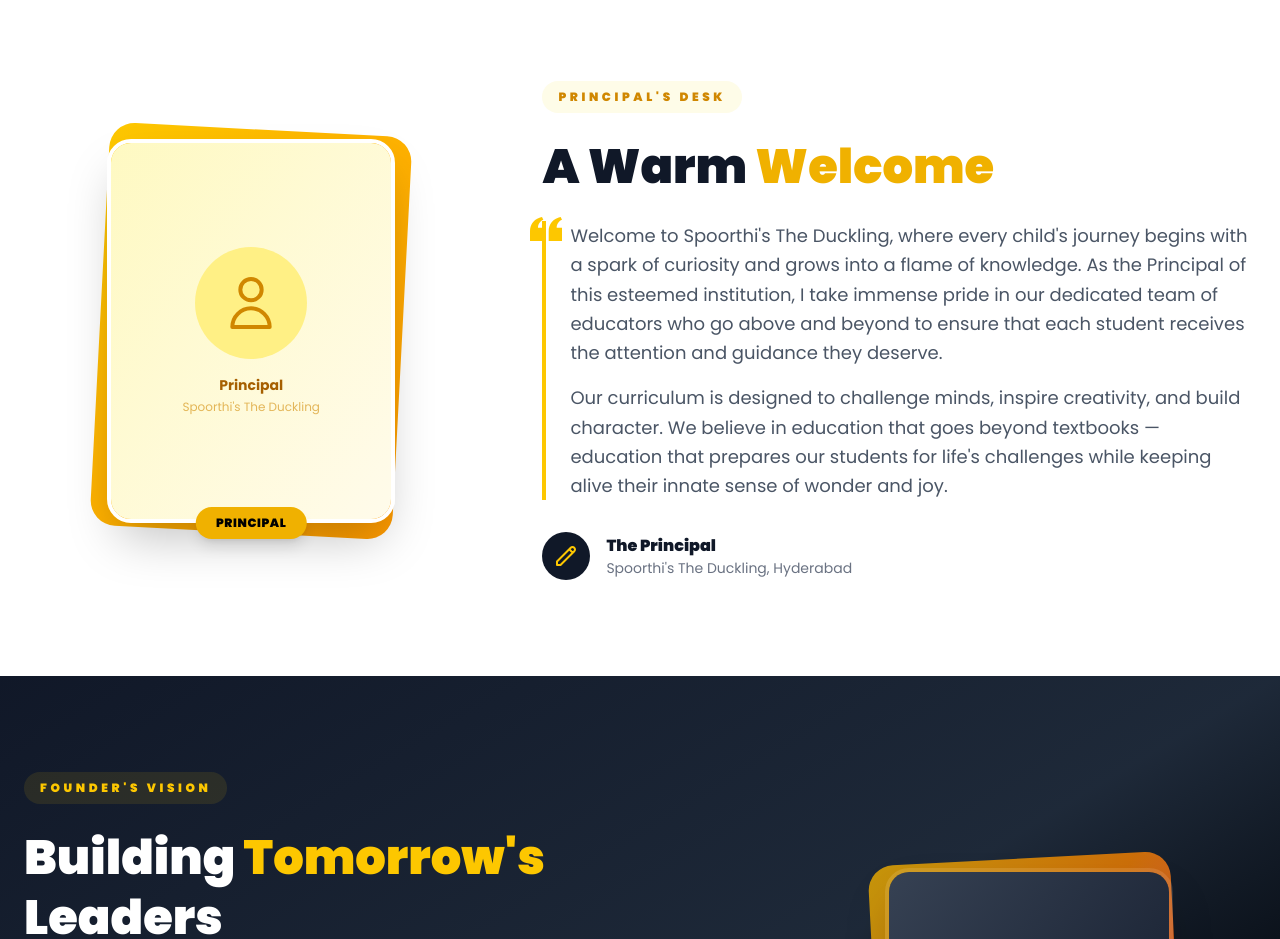
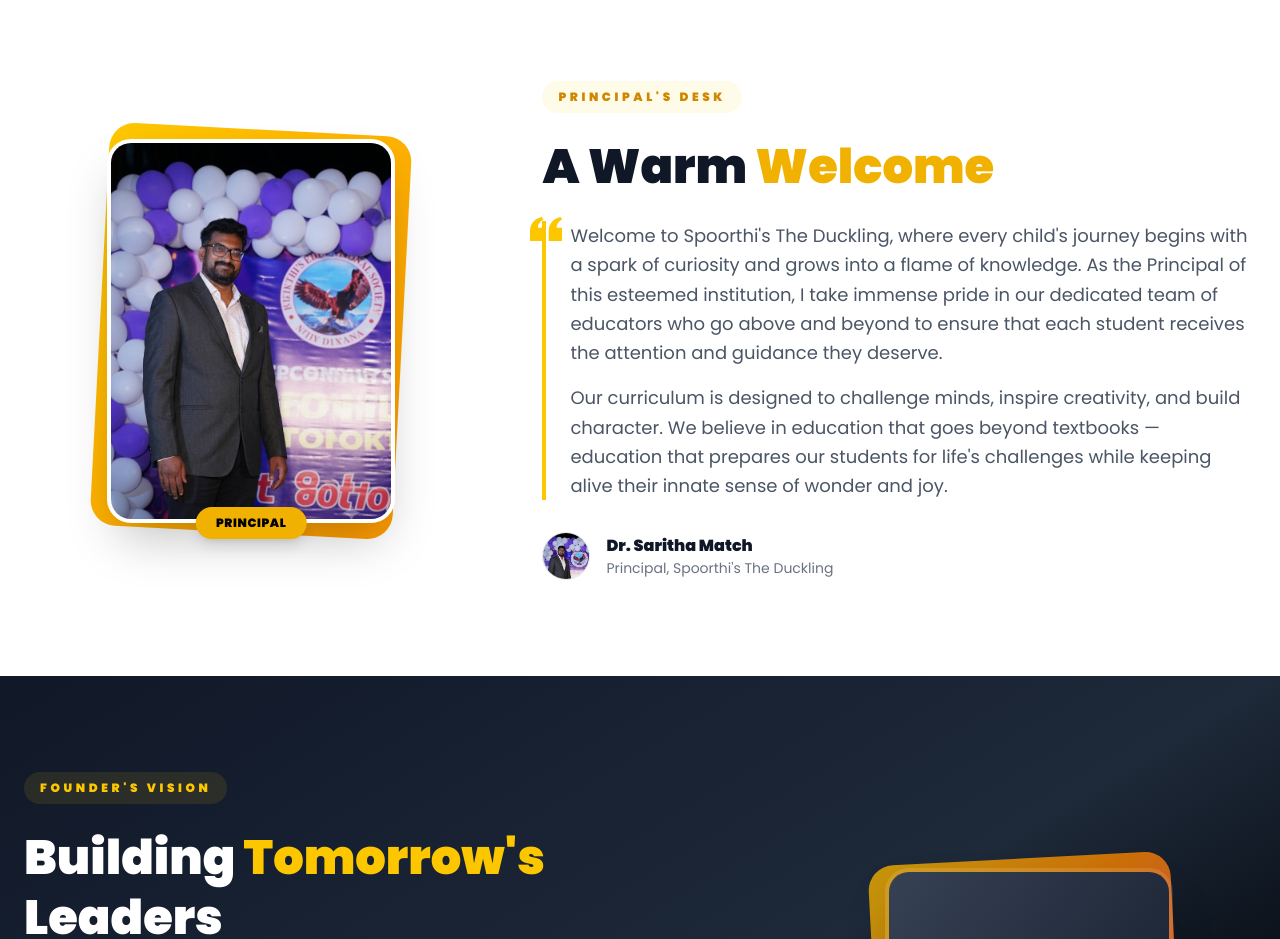
Before and after one commit to nadapanabhargavsai-creator/spoorthi-s-demo, a Next.js app: page /about in a window 1280 px wide. Shown: the part 1560-2499 px from the top of the page. Built offline with nearby package versions, Linux system fonts and the light colour scheme; no server answers.

Commit message:
Added UI

```diff
--- a/app/(mainschool)/about/page.tsx
+++ b/app/(mainschool)/about/page.tsx
@@ -1,6 +1,7 @@
 "use client";
 
 import Link from "next/link";
+import Image from "next/image";
 import { motion, useInView } from "framer-motion";
 import { useRef, useState, useEffect } from "react";
 
@@ -254,14 +255,15 @@
             <motion.div variants={fadeLeft} className="lg:col-span-2 flex justify-center">
               <div className="relative">
                 <div className="absolute inset-0 bg-gradient-to-br from-yellow-400 to-amber-500 rounded-3xl transform rotate-3 scale-105" />
-                <div className="relative w-72 h-96 rounded-3xl overflow-hidden shadow-2xl border-4 border-white">
-                  <div className="w-full h-full bg-gradient-to-br from-yellow-100 to-amber-50 flex flex-col items-center justify-center">
-                    <div className="w-28 h-28 rounded-full bg-yellow-200 flex items-center justify-center mb-4">
-                      <svg className="w-16 h-16 text-yellow-600" fill="none" stroke="currentColor" viewBox="0 0 24 24"><path strokeLinecap="round" strokeLinejoin="round" strokeWidth={1.5} d="M16 7a4 4 0 11-8 0 4 4 0 018 0zM12 14a7 7 0 00-7 7h14a7 7 0 00-7-7z" /></svg>
-                    </div>
-                    <p className="text-sm font-bold text-yellow-700">Principal</p>
-                    <p className="text-xs text-yellow-600/60 mt-1">Spoorthi&apos;s The Duckling</p>
-                  </div>
+                <div className="relative w-72 h-96 rounded-3xl overflow-hidden shadow-2xl border-4 border-white bg-gray-100">
+                  <Image
+                    src="/principal.jpg"
+                    alt="Dr. Saritha Match, Principal"
+                    fill
+                    className="object-cover object-top"
+                    sizes="288px"
+                    priority
+                  />
                 </div>
                 {/* Badge */}
                 <div className="absolute -bottom-4 left-1/2 -translate-x-1/2 bg-yellow-500 text-black rounded-full px-5 py-2 shadow-lg">
@@ -294,12 +296,18 @@
               </div>
               {/* Signature */}
               <div className="mt-8 flex items-center gap-4">
-                <div className="w-12 h-12 rounded-full bg-gray-900 flex items-center justify-center">
-                  <svg className="w-6 h-6 text-yellow-400" fill="none" stroke="currentColor" viewBox="0 0 24 24"><path strokeLinecap="round" strokeLinejoin="round" strokeWidth={2} d="M15.232 5.232l3.536 3.536m-2.036-5.036a2.5 2.5 0 113.536 3.536L6.5 21.036H3v-3.572L16.732 3.732z" /></svg>
+                <div className="relative w-12 h-12 rounded-full overflow-hidden border border-gray-200">
+                  <Image
+                    src="/principal.jpg"
+                    alt="Dr. Saritha Match"
+                    fill
+                    className="object-cover object-top"
+                    sizes="48px"
+                  />
                 </div>
                 <div>
-                  <p className="font-black text-gray-900">The Principal</p>
-                  <p className="text-sm text-gray-500">Spoorthi&apos;s The Duckling, Hyderabad</p>
+                  <p className="font-black text-gray-900">Dr. Saritha Match</p>
+                  <p className="text-sm text-gray-500">Principal, Spoorthi&apos;s The Duckling</p>
                 </div>
               </div>
             </motion.div>
```
Also changed, not shown: public/principal.jpg (added).
